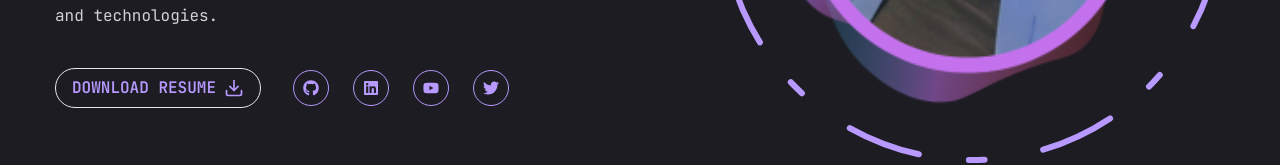
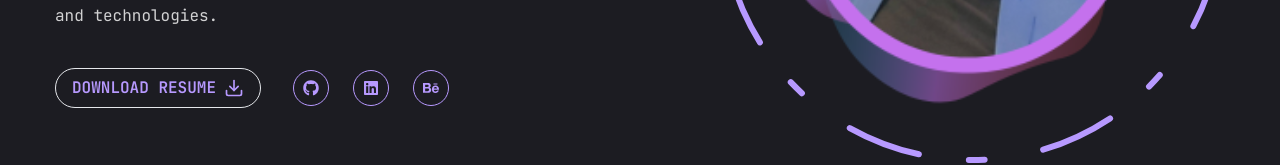
Before and after one commit to adilramzan/adil-portfolio, a Next.js app: page / in a window 1280 px wide. Shown: the part 511-676 px from the top of the page. Built offline with nearby package versions, Linux system fonts and the light colour scheme.

Commit message:
container config done

```diff
--- a/components/Social.jsx
+++ b/components/Social.jsx
@@ -1,13 +1,14 @@
 import Link from "next/link";
 
-import{FaGithub,FaLinkedin,FaYoutube,FaTwitter} from "react-icons/fa";
-
+import{FaGithub,FaLinkedin,FaBehance} from "react-icons/fa";
+//import{FaYoutube,FaTwitter} from "react-icons/fa";
 
 const socials=[
-    {icon:<FaGithub />, path:''},
-    {icon:<FaLinkedin />, path:''},
-    {icon:<FaYoutube />, path:''},
-    {icon:<FaTwitter />, path:''},
+    {icon:<FaGithub />, path:'https://github.com/adilramzan/adilramzan_'},
+    {icon:<FaLinkedin />, path:'www.linkedin.com/in/adil-ramzan-1509a5225'},
+    {icon:<FaBehance />, path:'https://www.behance.net/adilramzan_'},
+    //{icon:<FaYoutube />, path:''},
+    //{icon:<FaTwitter />, path:''},
 ]
 
 const Social=({containerStyles,iconStyles})=>{
```
